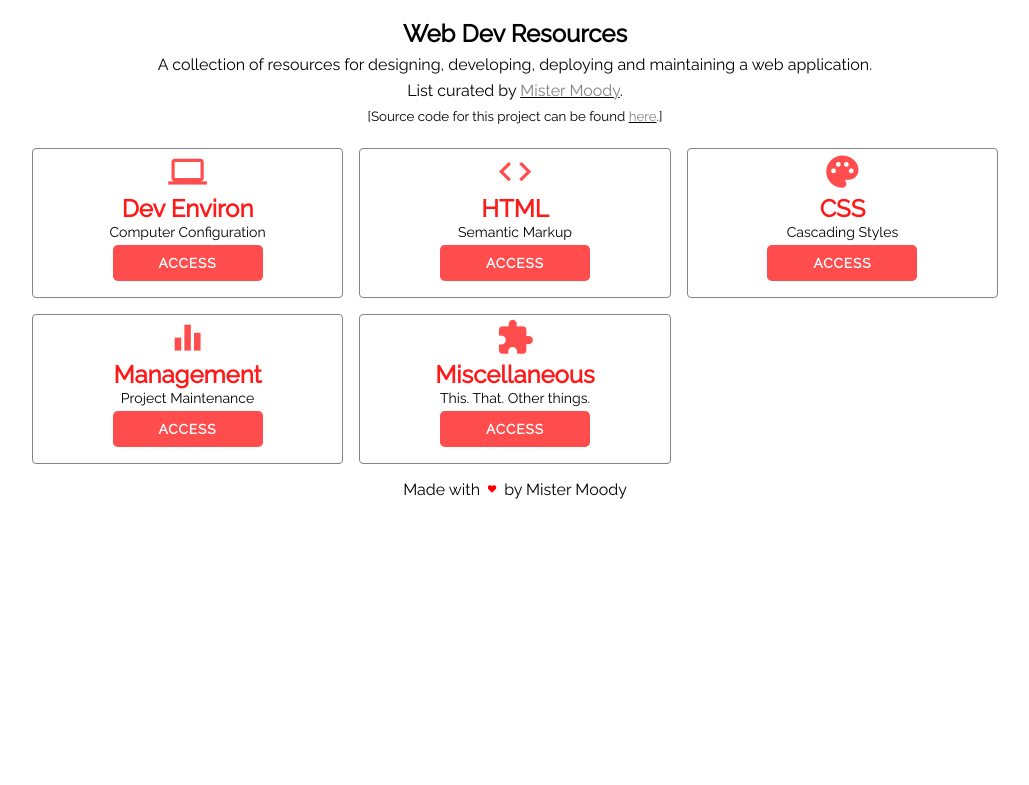
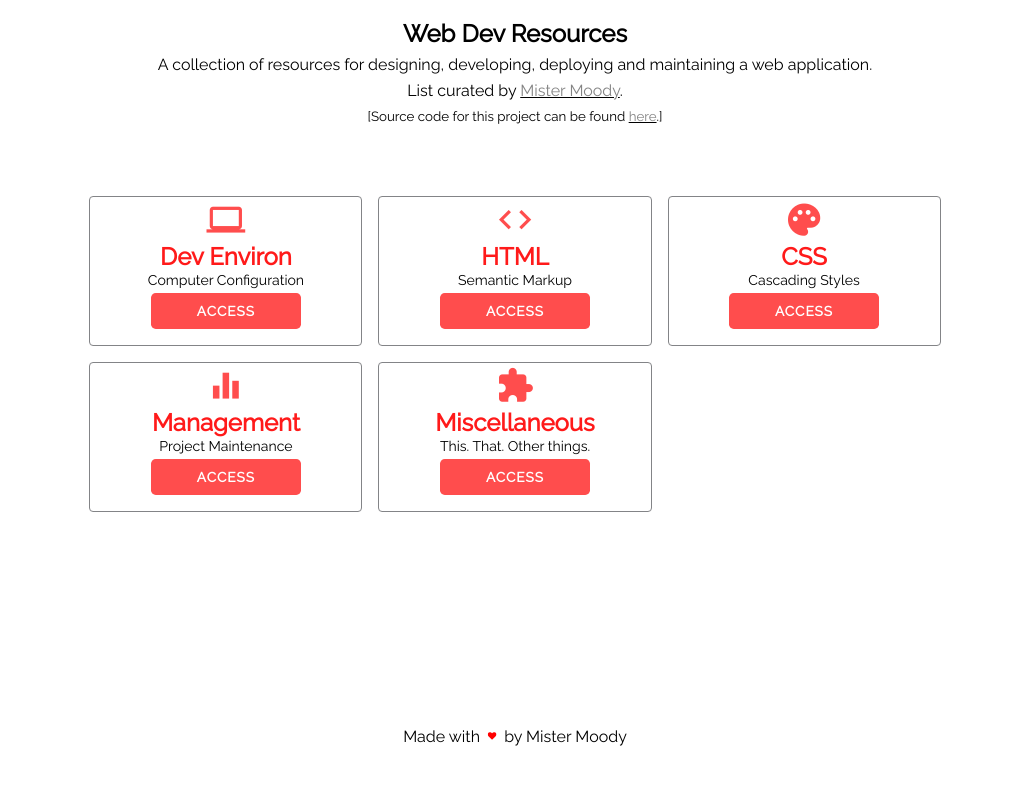
Before and after one commit to MisterMoody/mistermoody.github.io, a PHP site: page / in a window 1280 px wide. Shown: the top 785 px of the page, without its empty margins (125-1154 px from the left). Run offline with PHP 8.4, Linux system fonts and the light colour scheme.

Commit message:
Showing Poor CSS Skills to Improve Layout Presentation >> Poor Quality Commit here

```diff
--- a/css/home.css
+++ b/css/home.css
@@ -33,11 +33,11 @@ footer {grid-area: footer;}
 @media screen and (min-width: 500px) {
   .indexContainer {
     margin: 0 1em;
-    grid-template-rows: auto auto 24px;
+    grid-template-rows: auto 100% auto;
   }
 	.main-content {
-    margin: 1em 8.8em;
-    grid-template-columns: repeat(auto-fit, minmax(250px, 1fr));
+    margin: 4em 12.4em;
+    grid-template-columns: repeat(auto-fit, minmax(224px, 1fr));
     grid-gap: 16px;
 	}
 }
```
